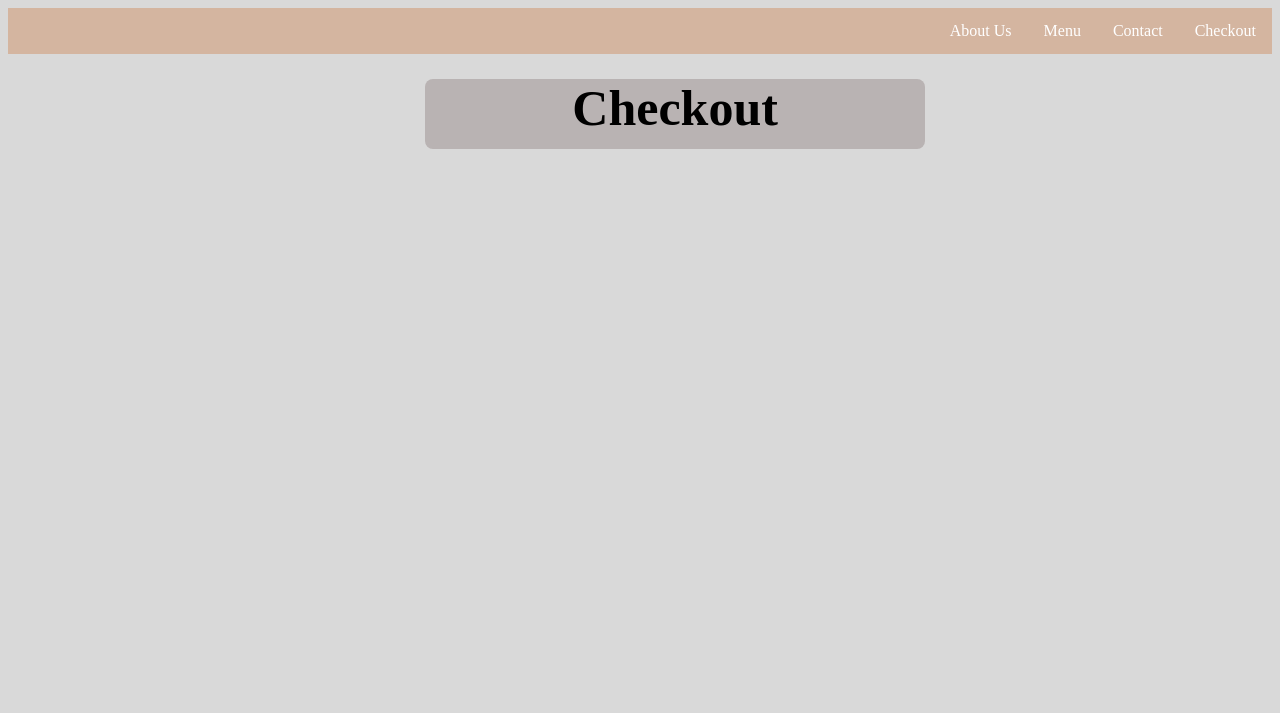
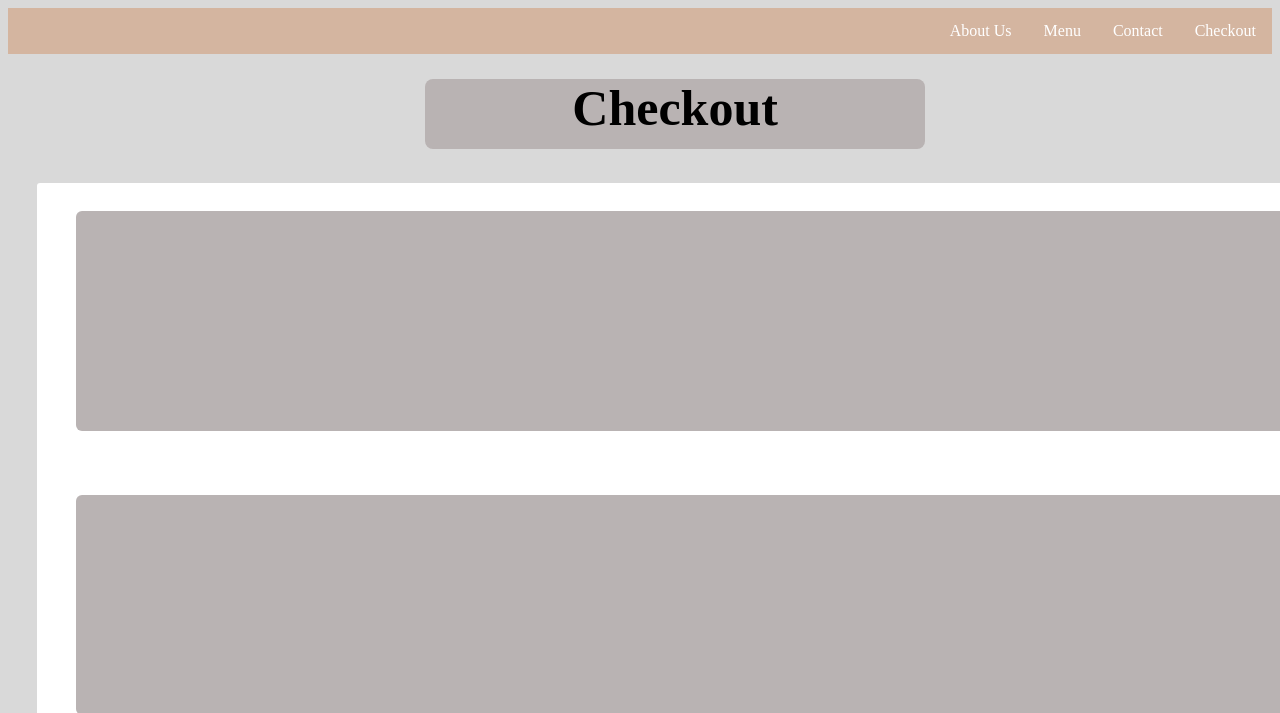
Before and after one commit to FloT28/204B_Ted-s_Cafe, a Flask app: page /checkout in a window 1280 px wide; the page is wider, and only the part inside the window is pictured. Shown: the top 713 px of that part. Run offline with Flask 3, Linux system fonts and the light colour scheme.

Commit message:
template for checkout containers completed checkout still in progress...

```diff
--- a/templates/checkout.html
+++ b/templates/checkout.html
@@ -5,7 +5,6 @@
         <link rel="stylesheet" href="main.css">
 </head>
 <body>
-
 
 
 <style>
@@ -70,6 +69,25 @@ footer {
   background-color: #D9D9D9;
 }
 
+.checkout_con{
+ width:1400px;
+ height:700px;
+ background: white;
+ border-color: black;
+ border-radius:3px;
+ border-width: 4px;
+ margin-left:29px;
+}
+
+.checkout_con1{
+  width:1300px;
+  height:220px;
+  background-color: #B9B3B3;
+  margin-left:39px;
+  margin-top:10px;
+  border-radius: 6px;
+}
+
 </style>
 
 <body class="backgd">
@@ -82,10 +100,26 @@ footer {
   <li><a href="/">About Us</a></li>
 </ul>
 
-<!---->
+<!--Checkout Title-->
 <h1 class="rectangle">Checkout</h1>
 
+<!--Checkout container-->
+<div class="checkout_con">
+  <br>
+  <!--individual containers for checkout features-->
+  <div class="checkout_con1">
 
+  </div>
+
+  <br>
+  <br>
+  <br>
+
+  <!--Container_2-->
+  <div class="checkout_con1">
+
+  </div>
+</div>
 <!--Footer-->
 <footer>
 </footer>
```
